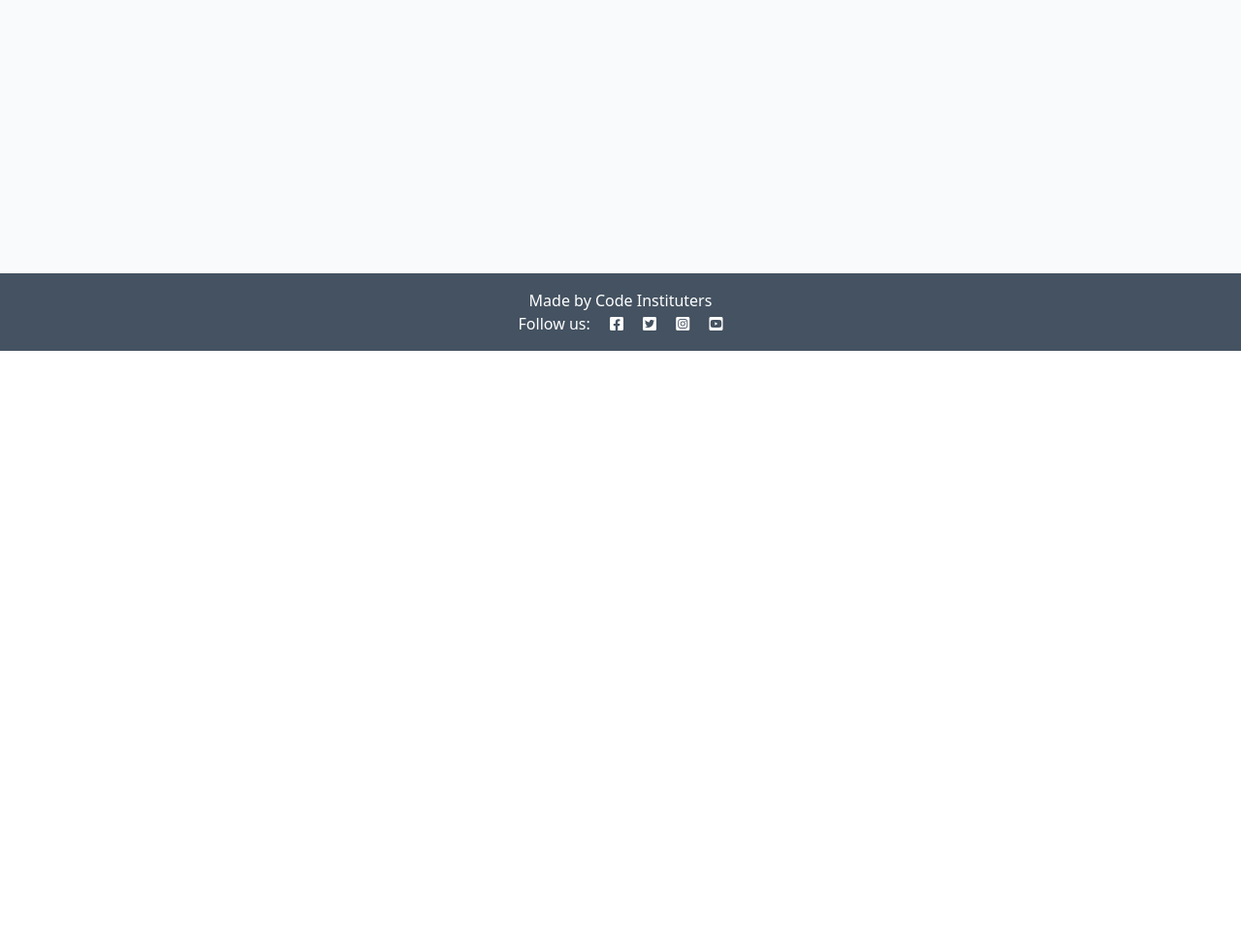
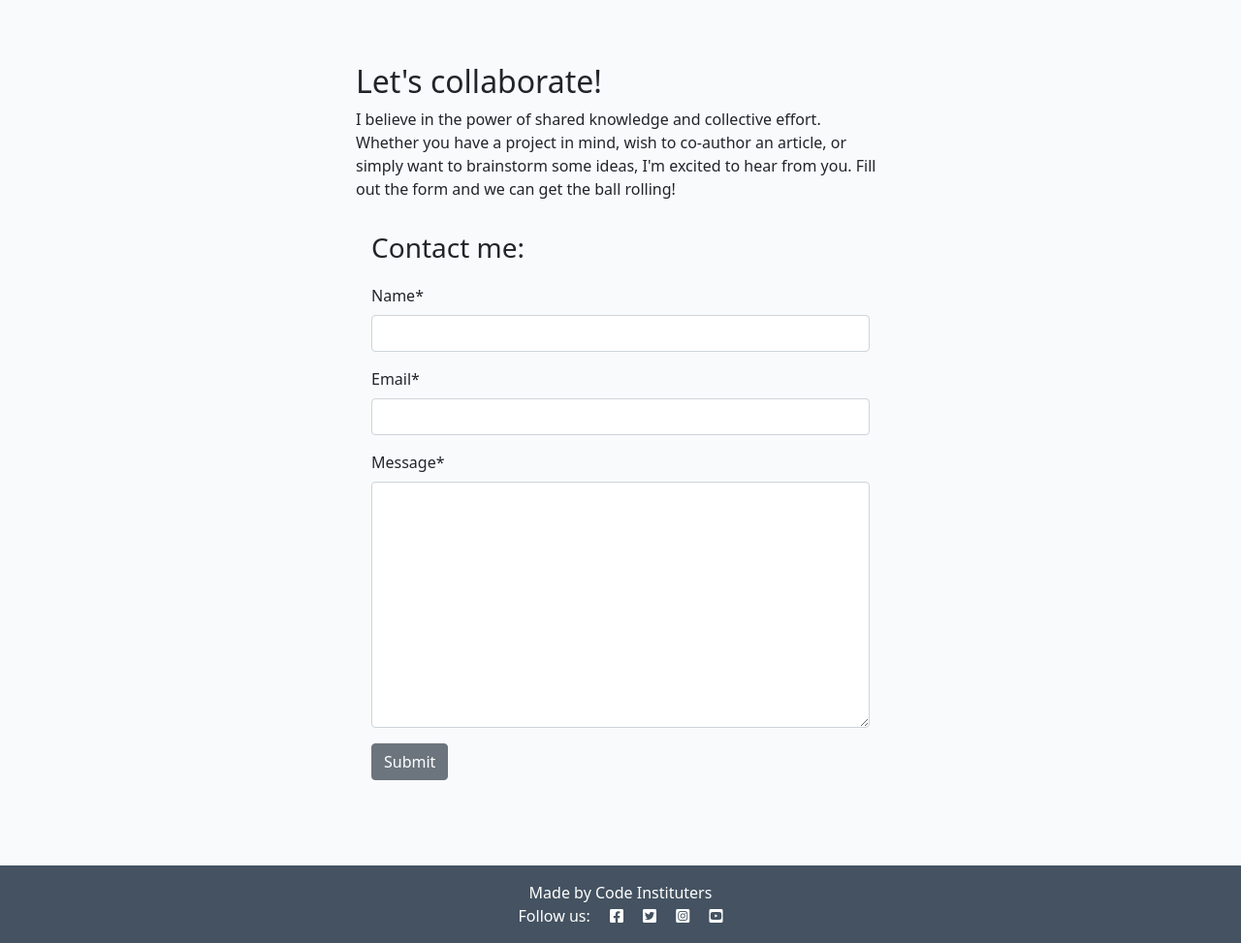
Before and after one commit to Ethra8/django-blog, a Django app: page /about/ in a window 1280 px wide. Shown: the part 438-1411 px from the top of the page at 97% size. Before the commit the page ends 800 px from the top, so only its background shows below. Run offline with Django 4.2, Linux system fonts and the light colour scheme; data that the repository does not hold is empty; some libraries are stand-ins or nearby versions.

Commit message:
code collaboration form with POST method to database (admin panel)

```diff
--- /dev/null
+++ b/about/forms.py
@@ -0,0 +1,9 @@
+
+from .models import CollaborateRequest
+from django import forms
+
+
+class CollaborateForm(forms.ModelForm):
+    class Meta:
+        model = CollaborateRequest
+        fields = ('name', 'email', 'message')
--- a/about/models.py
+++ b/about/models.py
@@ -1,6 +1,8 @@
 from django.db import models
 
 # Create your models here.
+
+
 class About(models.Model):
     title = models.CharField(max_length=200)
     updated_on = models.DateTimeField(auto_now=True)
@@ -8,3 +10,13 @@ class About(models.Model):
 
     def __str__(self):
         return self.title
+
+
+class CollaborateRequest(models.Model):
+    name = models.CharField(max_length=200)
+    email = models.EmailField()
+    message = models.TextField()
+    read = models.BooleanField(default=False)
+
+    def __str__(self):
+        return f"Collaboration request from {self.name}"
--- a/about/templates/about/about.html
+++ b/about/templates/about/about.html
@@ -1,15 +1,15 @@
 {% extends 'base.html' %}
+{% load static %}
+{% load crispy_forms_tags %}
+
 {% block content %}
-{% load static %}
 <div class="container mt-5">
     <div class="row">
-    <div class="col-4 text-center">
-      <img src="{% static 'images/nobody.jpg' %}" width="75%" />
+        <div class="col-12 col-md-4 text-center">
+            <img src="{% static 'images/nobody.jpg' %}" width="75%">
         </div>
-    <div class="col-8">
-      <!-- Title goes between these h2 tags -->
+        <div class="col-12 col-md-8">
             <h2>{{ about.title }}</h2>
-      <!-- Content goes directly underneath this -->
             {{ about.content | safe }}
         </div>
     </div>
@@ -20,5 +20,31 @@
           <p class="text-end"><em>Updated on: {{ about.updated_on }}</em></p>
         </div>
     </div>
+    <div class="row justify-content-center">
+        <div class="col-12 col-md-6 my-5">
+            <h2>Let's collaborate!</h2>
+            <p>I believe in the power of shared knowledge and collective effort.
+                Whether you have a project in mind, wish to co-author
+                an article, or simply want to brainstorm some ideas,
+                I'm excited to hear from you. Fill out the form
+                and we can get the ball rolling!</p>
+
+            <!-- add your form here. Your submit button should
+                                have the classes of btn, btn-secondary -->
+                 <!-- Creating New Comments -->
+            <div class="col-md-12 card mb-4 mt-3">
+                <div class="card-body">
+                    <h3>Contact me:</h3>
+                    <form id="contactForm" method="post"
+                        style="margin-top: 1.3em;">
+                        {{ collaborate_form | crispy }}
+                        {% csrf_token %}
+                        <button class="btn btn-secondary" type="submit">Submit</button>
+                    </form>
+                </div>
+            </div>
+
+        </div>
+    </div>
 </div>
 {% endblock content %}
--- a/about/views.py
+++ b/about/views.py
@@ -1,15 +1,32 @@
 from django.shortcuts import render
-from .models import About
+from django.contrib import messages
+from .models import About, CollaborateRequest
+from .forms import CollaborateForm
 
 # Create your views here.
 def about_me(request):
     """
     Renders the About page
     """
+    if request.method == "POST":
+        collaborate_form = CollaborateForm(data=request.POST)
+        if collaborate_form.is_valid():
+            requestMessage = collaborate_form.save()
+            messages.add_message(
+                request, messages.SUCCESS,
+                'Request submitted'
+            )
+
+
     about = About.objects.all().order_by('-updated_on').first()
+    collaborate_form = CollaborateForm()
+
 
     return render(
         request,
         "about/about.html",
-        {"about": about},
+        {
+            "about": about,
+            "collaborate_form": collaborate_form,
+        },
     )
```
Also changed, not shown: about/admin.py (+14 -3 lines), about/migrations/0002_collaboraterequest.py (added), blog/forms.py (line endings or trailing spaces). Lines whose indentation alone changed are shown as unchanged.
